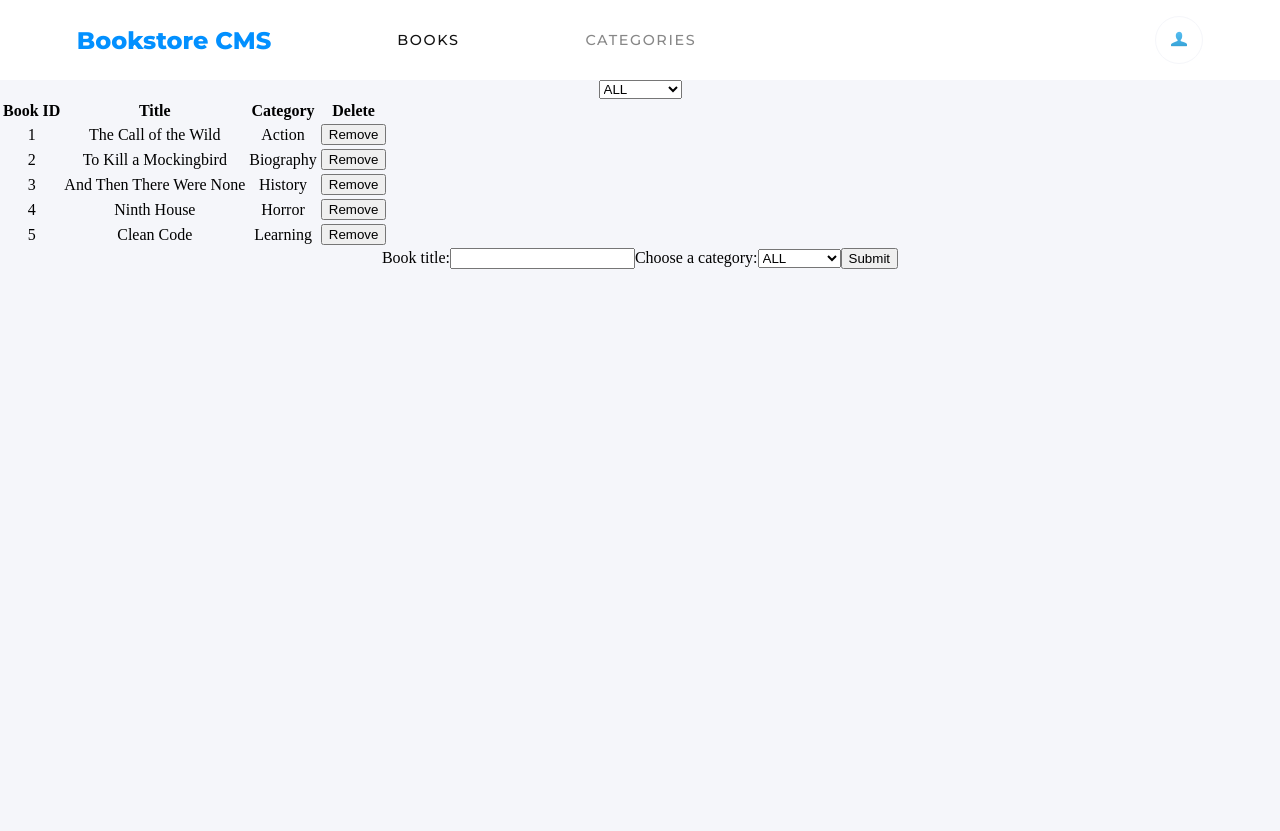
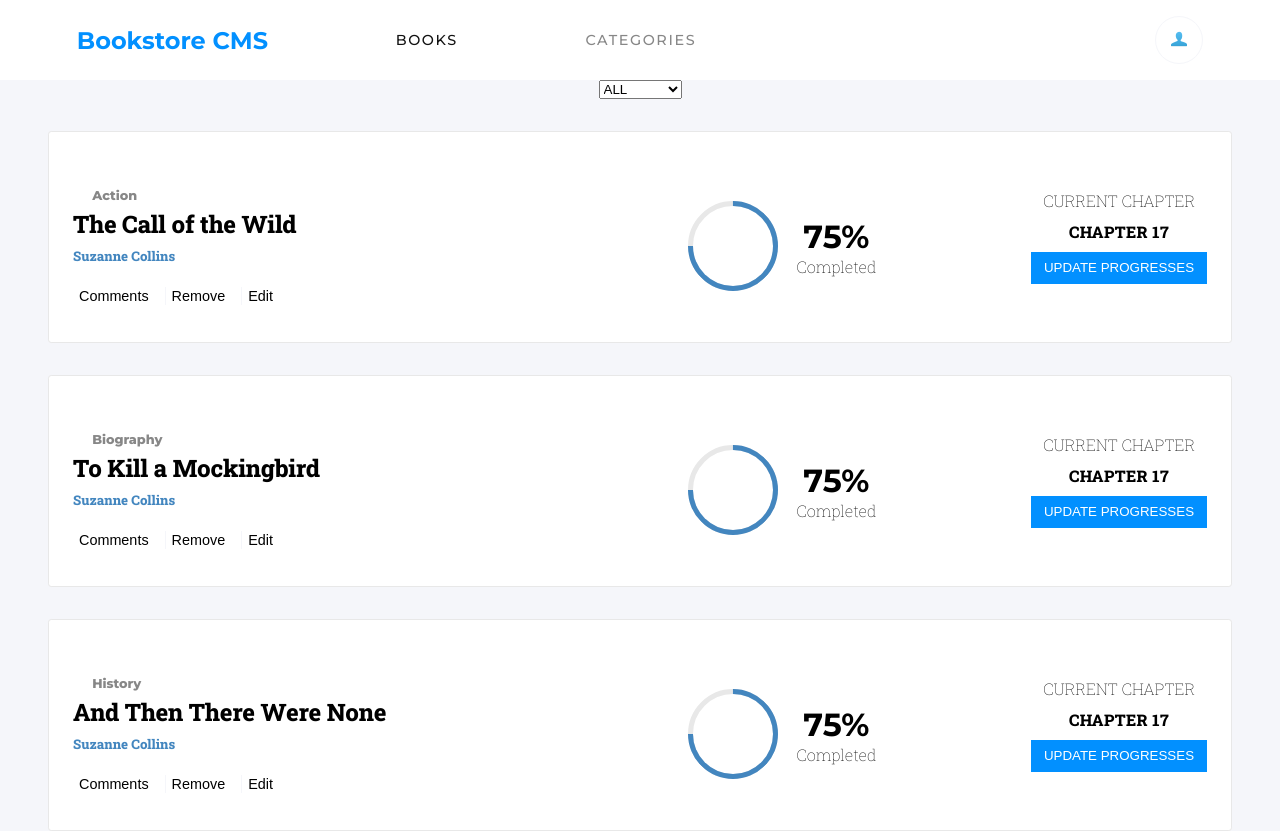
Before and after one commit to rahalrazika/Bookstore-React, a React (Create React App) app: page / in a window 1280 px wide. Shown: the top 831 px of the page. Before the commit the page ends 800 px from the top, so only its background shows below. Built offline with nearby package versions, Linux system fonts and the light colour scheme.

Commit message:
style the book components

```diff
--- a/src/components/App.js
+++ b/src/components/App.js
@@ -7,9 +7,10 @@ function App() {
   return (
     <div className="App">
       <NavBar />
-      <BooksList />
-      <BooksForm />
-
+      <div className="d-flex container">
+        <BooksList />
+        <BooksForm />
+      </div>
     </div>
   );
 }
--- a/src/components/Book.js
+++ b/src/components/Book.js
@@ -6,12 +6,39 @@ const Books = (props) => {
     bookId, bookTitle, bookCategory, handelRemove,
   } = props;
   return (
-    <tr>
-      <td>{bookId}</td>
-      <td>{bookTitle}</td>
-      <td>{bookCategory}</td>
-      <td><button type="button" onClick={() => handelRemove(bookId)}>Remove</button></td>
-    </tr>
+    <div className="book-container d-flex">
+
+      <div className="book-description">
+        <p>{bookCategory}</p>
+        <h2>{bookTitle}</h2>
+        <h5>Suzanne Collins</h5>
+        <div className="book-buttons d-flex">
+          <button type="button">Comments</button>
+          <button type="button" onClick={() => handelRemove(bookId)}>Remove</button>
+          <button type="button">Edit</button>
+        </div>
+      </div>
+
+      <div className="d-flex">
+        <div className="progress-bar d-flex">
+          <div className="progress-circle">
+            <div className="light-circle" />
+            <div className="blue-circle" />
+          </div>
+          <div className="percentage">
+            <p className="percentage-text">75%</p>
+            <p>Completed</p>
+          </div>
+        </div>
+      </div>
+
+      <div className=" chapter-container d-flex">
+        <span className="chapter-text">Current Chapter</span>
+        <p>Chapter 17</p>
+        <button type="button">Update Progresses</button>
+      </div>
+
+    </div>
   );
 };
 Books.propTypes = {
--- a/src/containers/BooksList.js
+++ b/src/containers/BooksList.js
@@ -21,18 +21,8 @@ const BooksList = ({
   };
   return (
 
-    <div>
+    <div className="main-container">
       <CategoryFilter selectedCategory={selectedCategory} chooseCategory={handleFilterChange} />
-      <table>
-        <thead>
-          <tr>
-            <th>Book ID</th>
-            <th>Title</th>
-            <th>Category</th>
-            <th>Delete</th>
-          </tr>
-        </thead>
-        <tbody>
       {searchBooks().map((book) => (
         <Books
           key={book.id}
@@ -43,8 +33,6 @@ const BooksList = ({
         />
 
       ))}
-        </tbody>
-      </table>
     </div>
   );
 };
--- a/src/style/index.css
+++ b/src/style/index.css
@@ -1,5 +1,6 @@
 
-@import url('https://fonts.googleapis.com/css2?family=Montserrat:wght@500;600;800&display=swap');
+@import url('https://fonts.googleapis.com/css2?family=Montserrat:wght@500;700;800&family=Roboto+Slab:wght@100;800&display=swap');
+
 body {
   margin: 0;
   padding: 0;
@@ -7,21 +8,40 @@ body {
   background-color: #f5f6fa;
 }
 
+#root {
+  display: flex;
+  flex-direction: column;
+  justify-content: center;
+  align-items: center;
+}
+
+.container {
+  flex-direction: column;
+}
+
 .d-flex {
   display: flex;
 }
+
+.main-container {
+  flex-direction: column;
+  justify-content: space-around;
+  margin: 0 3rem;
+}
+
 nav {
-  width: 100%;
+  width: 100vw;
   height: 5rem;
-  background-color: #ffffff;
+  background-color: #fff;
   justify-content: center;
   font-family: 'Montserrat', sans-serif;
+}
 
-}
 .user-img {
   width: 1rem;
   height: 1rem;
 }
+
 nav button {
   background-color: transparent;
   height: 3rem;
@@ -30,28 +50,151 @@ nav button {
   border-radius: 50%;
   padding: 0.2rem 0.5rem;
 }
+
 nav h1 {
   color: #0290ff;
   letter-spacing: normal;
   line-height: normal;
 }
+
 nav .nav-container {
   width: 88%;
   justify-content: space-between;
   align-items: center;
 }
-nav .nav-links  {
+
+nav .nav-links {
   width: 55%;
   height: 50%;
   justify-content: space-between;
   align-items: center;
 }
+
+.chapter-container span {
+  text-transform: uppercase;
+}
+
 nav .nav-links span {
   text-transform: uppercase;
   color: #121212;
   letter-spacing: 0.1rem;
   font-size: 0.9rem;
 }
+
 .non-active-class {
   opacity: 0.5;
 }
+
+.book-container {
+  margin-top: 2rem;
+  justify-content: space-between;
+  background-color: #fff;
+  padding: 2.3rem 1.5rem;
+  font-family: 'Roboto Slab', serif;
+  border: solid 1px #e8e8e8;
+  border-radius: 0.2rem;
+}
+
+.book-description {
+  width: 40%;
+  text-align: left;
+}
+
+.book-description p {
+  font-family: 'Montserrat', sans-serif;
+  color: #121212;
+  opacity: 0.5;
+  font-size: 0.8rem;
+  font-weight: 800;
+  margin: 1.2rem;
+}
+
+.book-description h2 {
+  line-height: normal;
+  letter-spacing: -0.2px;
+  margin-top: -0.9rem;
+}
+
+.book-description h5 {
+  line-height: normal;
+  letter-spacing: normal;
+  margin-top: -0.8rem;
+  color: #4386bf;
+}
+
+.book-buttons {
+  justify-content: space-between;
+  cursor: pointer;
+  width: 21%;
+}
+
+.book-buttons button {
+  background-color: transparent;
+  font-size: 0.9rem;
+  border: none;
+}
+
+.chapter-container button {
+  background-color: #0290ff;
+  width: 11rem;
+  height: 2rem;
+  color: #fff;
+  border: none;
+  text-transform: uppercase;
+}
+
+.book-buttons button:not(:last-child) {
+  border-right: 1px solid #f5f6fa;
+  padding-right: 1rem;
+}
+
+.progress-bar {
+  margin-top: 2rem;
+}
+
+.progress-circle {
+  position: relative;
+  width: 7.2rem;
+}
+
+.progress-circle div {
+  position: absolute;
+  width: 5rem;
+  height: 5rem;
+  border-radius: 50%;
+}
+
+.light-circle {
+  border: 5px solid #e8e8e8;
+}
+
+.blue-circle {
+  border: 5px solid #4386bf;
+  border-radius: 50%;
+  border-left-color: transparent;
+  transform: rotate(45deg);
+}
+
+.percentage-text {
+  font-weight: bold;
+  font-family: 'Montserrat', sans-serif;
+  font-size: 2rem;
+  margin-top: 1rem;
+}
+
+.chapter-container p {
+  text-transform: uppercase;
+  margin: -2rem;
+  font-weight: 600;
+  font-family: 'Roboto Slab', serif;
+  letter-spacing: 0.4px;
+}
+
+.percentage p:last-child {
+  margin: -2rem;
+}
+
+.chapter-container {
+  flex-direction: column;
+  justify-content: space-around;
+}
```
Lines whose indentation alone changed are shown as unchanged.
